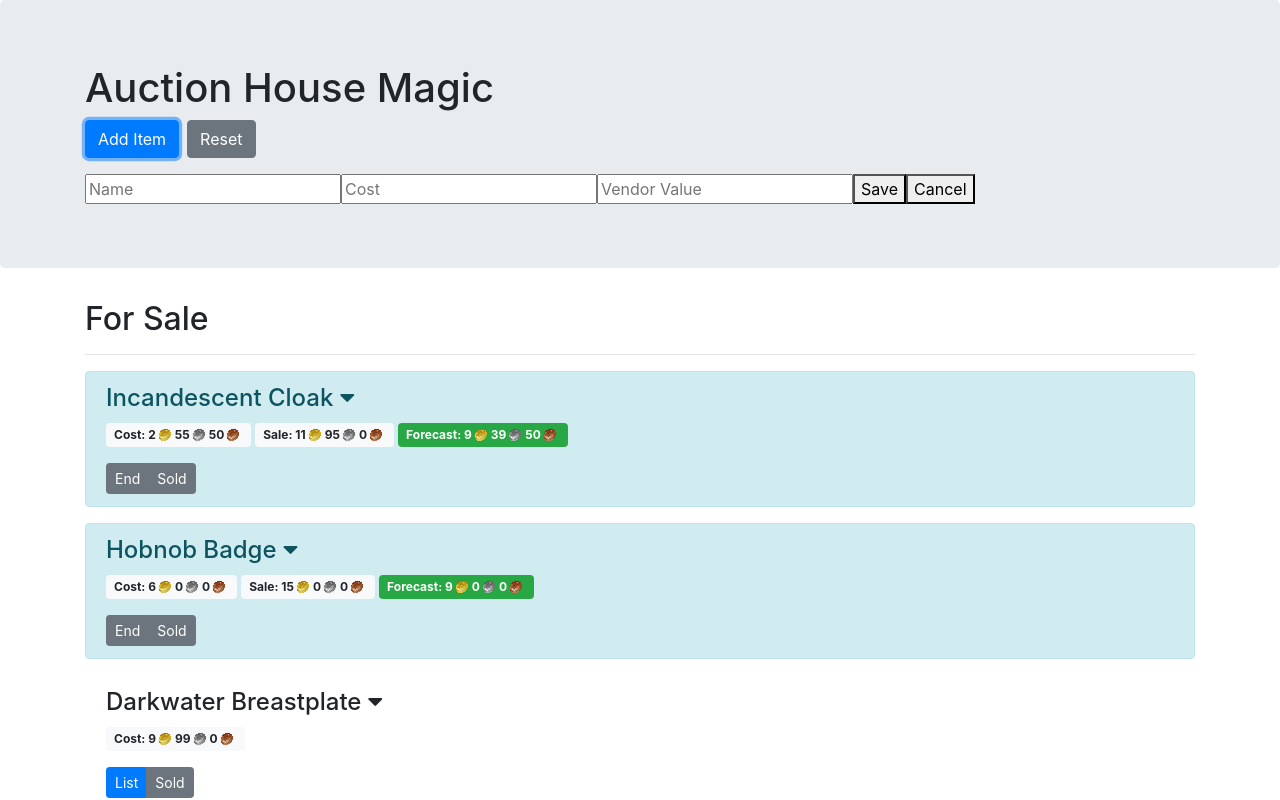
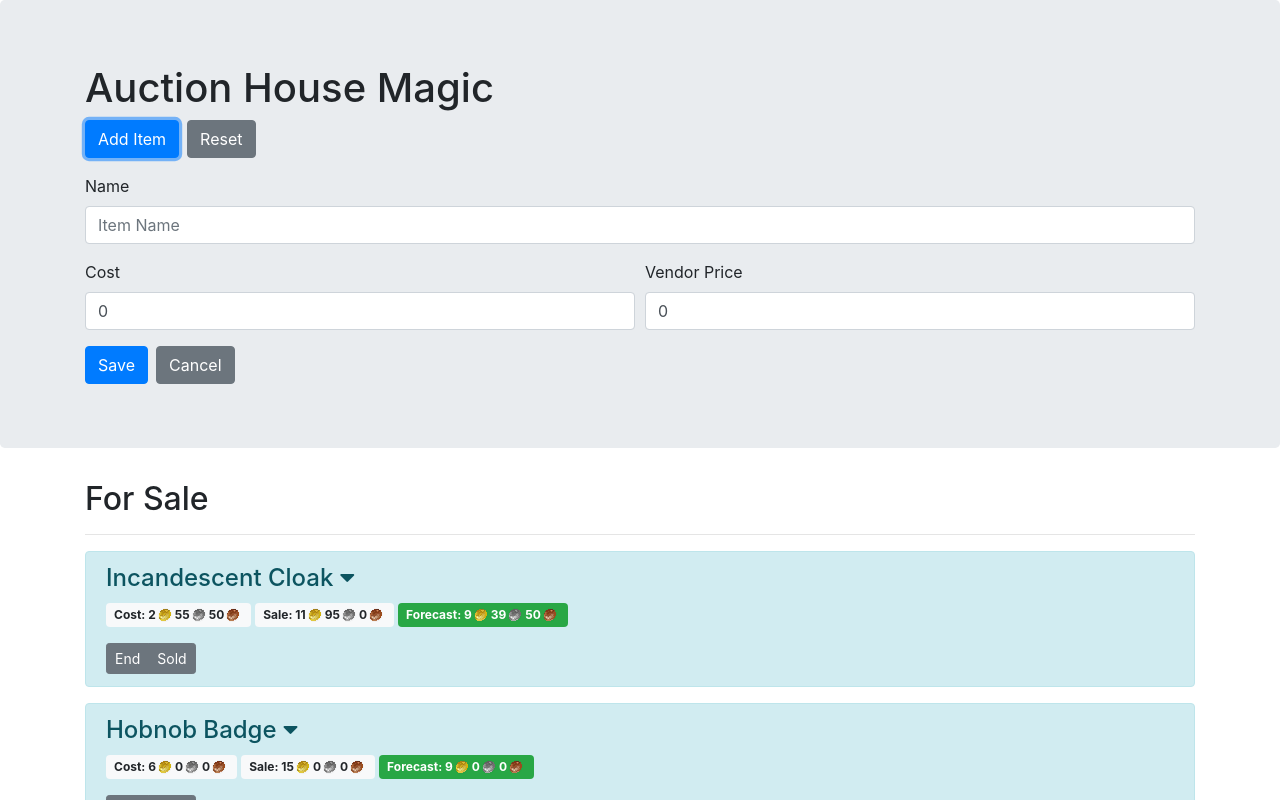
Before and after one commit to nandastone/ah-magic, a React (Create React App) app: page / in a window 1280 px wide. Both pictures are taken after a click on the button "Add Item". Shown: the top 800 px of the page. Built offline with nearby package versions, Linux system fonts and the light colour scheme.

Commit message:
Improve form layout

```diff
--- a/src/components/CreateItemForm/index.js
+++ b/src/components/CreateItemForm/index.js
@@ -5,8 +5,8 @@ import _ from 'lodash'
 class CreateItemForm extends PureComponent {
   state = {
     name: '',
-    cost: '',
-    vendorValue: ''
+    cost: 0,
+    vendorValue: 0
   }
 
   // Event handling
@@ -38,29 +38,52 @@ class CreateItemForm extends PureComponent {
   render () {
     return (
       <form onSubmit={this.handleSubmit}>
+        <div className='form-group'>
+          <label for='name'>Name</label>
           <input
             type='text'
+            id='name'
             name='name'
             value={this.state.name}
-          placeholder='Name'
+            placeholder='Item Name'
+            required
+            className='form-control'
             onChange={this.handleInputChange}
           />
+        </div>
+        <div className='form-row'>
+          <div className='form-group col'>
+            <label for='cost'>Cost</label>
             <input
               type='number'
+              id='cost'
               name='cost'
               value={this.state.cost}
-          placeholder='Cost'
+              placeholder='Cost Price'
+              min='0'
+              required
+              className='form-control'
               onChange={this.handleInputChange}
             />
+          </div>
+          <div className='form-group col'>
+            <label for='cost'>Vendor Price</label>
             <input
               type='number'
+              id='vendorValue'
               name='vendorValue'
               value={this.state.vendorValue}
-          placeholder='Vendor Value'
+              placeholder='Vendor Price'
+              min='0'
+              required
+              className='form-control'
               onChange={this.handleInputChange}
             />
-        <button type='submit'>Save</button>
-        <button onClick={this.handleClickCancel}>Cancel</button>
+          </div>
+        </div>
+
+        <button type='submit' className='btn btn-primary'>Save</button>
+        <button className='btn btn-secondary' onClick={this.handleClickCancel}>Cancel</button>
       </form>
     )
   }
--- a/src/components/ListItemForm/index.js
+++ b/src/components/ListItemForm/index.js
@@ -47,20 +47,38 @@ class ListItemForm extends PureComponent {
   render () {
     return (
       <form onSubmit={this.handleSubmit}>
+        <div className='form-group'>
+          <label for='price'>Listing Price</label>
           <input
             type='number'
+            id='price'
             name='price'
             value={this.state.price}
-          placeholder='Price'
+            placeholder='Listing Price'
+            min='0'
+            required
+            className='form-control'
             onChange={this.handleInputChange}
           />
-        <select name='duration' value={this.state.duration} onChange={this.handleInputChange}>
+        </div>
+        <div className='form-group'>
+          <label for='duration'>Listing Duration</label>
+          <select
+            id='duration'
+            name='duration'
+            value={this.state.duration}
+            required
+            className='custom-select'
+            onChange={this.handleInputChange}
+          >
             <option value='12'>12 Hours</option>
             <option value='24'>24 Hours</option>
             <option selected value='48'>48 Hours</option>
           </select>
-        <button type='submit'>Save</button>
-        <button onClick={this.handleClickCancel}>Cancel</button>
+        </div>
+
+        <button type='submit' className='btn btn-primary'>Save</button>
+        <button className='btn btn-secondary' onClick={this.handleClickCancel}>Cancel</button>
       </form>
     )
   }
--- a/src/components/SaleItemList/ItemRow/index.js
+++ b/src/components/SaleItemList/ItemRow/index.js
@@ -91,25 +91,6 @@ class ItemRow extends PureComponent {
           : null
         }
         <ItemSalesInfo cost={cost} price={price} profit={profit} />
-        {
-          this.state.isListExpanded
-          ? <ListItemForm
-              defaultPrice={_.get(lastHistory, 'price')}
-              onComplete={this.handleCompleteList}
-              onCancel={this.handleCancelList}
-            />
-          : null
-        }
-        {
-          this.state.isSoldExpanded
-          ? <SoldItemForm
-              defaultPrice={_.get(lastHistory, 'price')}
-              defaultVendored={!isListed}
-              onComplete={this.handleCompleteSold}
-              onCancel={this.handleCancelSold}
-            />
-          : null
-        }
         <div className='btn-group btn-group-sm'>
           {
             !isListed
@@ -133,6 +114,25 @@ class ItemRow extends PureComponent {
             Sold
           </button>
         </div>
+        {
+          this.state.isListExpanded
+          ? <ListItemForm
+              defaultPrice={_.get(lastHistory, 'price')}
+              onComplete={this.handleCompleteList}
+              onCancel={this.handleCancelList}
+            />
+          : null
+        }
+        {
+          this.state.isSoldExpanded
+          ? <SoldItemForm
+              defaultPrice={_.get(lastHistory, 'price')}
+              defaultVendored={!isListed}
+              onComplete={this.handleCompleteSold}
+              onCancel={this.handleCancelSold}
+            />
+          : null
+        }
       </div>
     )
   }
--- a/src/components/SoldItemForm/index.js
+++ b/src/components/SoldItemForm/index.js
@@ -51,24 +51,36 @@ class SoldItemForm extends PureComponent {
   render () {
     return (
       <form onSubmit={this.handleSubmit}>
+        <div className='form-group'>
+          <label for='price'>Sold Price</label>
           <input
             type='number'
+            id='price'
             name='price'
             value={this.state.price}
-          placeholder='Price'
+            placeholder='Sold Price'
+            min='0'
+            required
+            className='form-control'
             onChange={this.handleInputChange}
           />
-        <label>
+        </div>
+        <div className='form-group'>
           <input
+            id='isVendored'
+            name='isVendored'
             type='checkbox'
-            name='isVendored'
             checked={this.state.isVendored}
+            className='form-check-input'
             onChange={this.handleInputChange}
           />
-          Was Vendored?
+          <label for='isVendored' className='form-check-label'>
+            Sold to vendor?
           </label>
-        <button type='submit'>Save</button>
-        <button onClick={this.handleClickCancel}>Cancel</button>
+        </div>
+
+        <button type='submit' className='btn btn-primary'>Save</button>
+        <button className='btn btn-secondary' onClick={this.handleClickCancel}>Cancel</button>
       </form>
     )
   }
```
Lines whose indentation alone changed are shown as unchanged.
